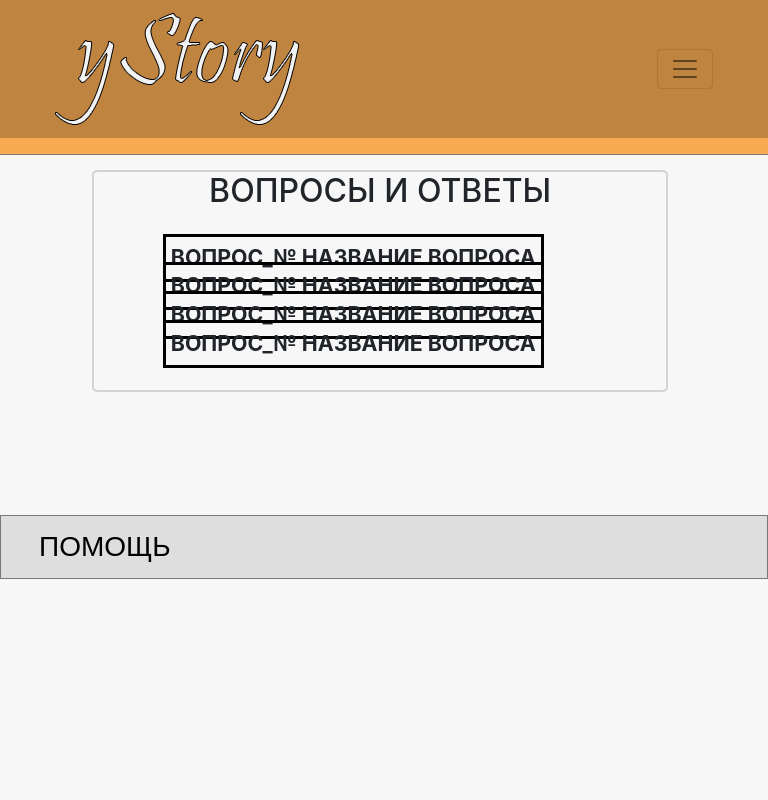
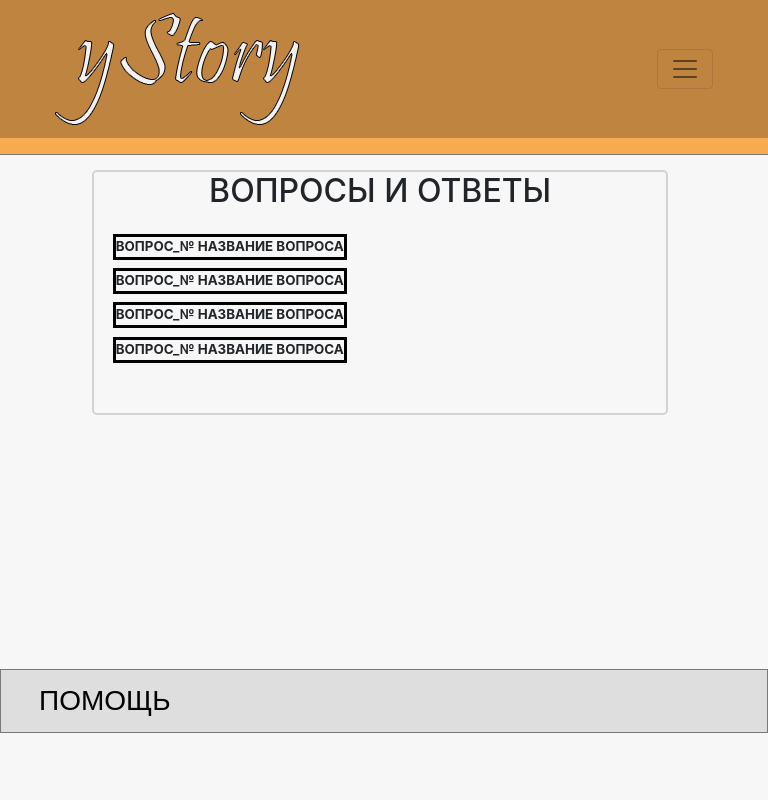
Before and after one commit to JustSliv/yStory, a PHP site: page /faq.php in a window 768 px wide. Run offline with PHP 8.4, Linux system fonts and the light colour scheme; some libraries are stand-ins or nearby versions.

Commit message:
FAQ(adaptive)

```diff
--- a/styles/styles.css
+++ b/styles/styles.css
@@ -393,6 +393,7 @@ div.question .title {
     font-size: 16pt;
     font-weight: bold;
     border: 3px solid black;
+    cursor: pointer;
     padding: 5px;
 }
 div.content-question {
@@ -407,4 +408,29 @@ div.content-question {
     z-index: 1222;
     display: none;
 }
+@media screen and (min-width: 600px) and (max-width: 940px) {
+    body {
+        overflow-y: hidden;
+    }
+    div.content {
+        margin: 2% 0 33% 12%;
+    }
+    div.question {
+        padding: 6% 0 0 6%;
+    }
+    div.question .title {
+        font-size: 10pt;
+        padding: 0;
+        margin-left: -50px;
+    }
+    div.content-question {
+        position: absolute;
+        top: 40px;
+        left: -40px;
+        width: 90%;
+    }
+}
+@media screen and (min-width: 1200px) and (max-width: 1600px) {
+
+}
 /***********/
```
